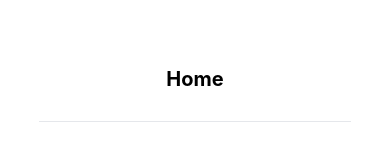
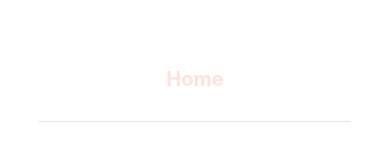
Before and after one commit to jakeirs/dream-pie, a React Native app: screen / in a window 390 px wide. Shown: the part 258-410 px from the top of the page. Built offline with nearby package versions, Linux system fonts and the light colour scheme.

Commit message:
worklet added

```diff
--- a/babel.config.js
+++ b/babel.config.js
@@ -1,6 +1,6 @@
 module.exports = function (api) {
   api.cache(true);
-  let plugins = [];
+  let plugins = ["react-native-worklets/plugin"];
 
   return {
     presets: [['babel-preset-expo', { jsxImportSource: 'nativewind' }], 'nativewind/babel'],
--- a/components/Container.tsx
+++ b/components/Container.tsx
@@ -5,5 +5,5 @@ export const Container = ({ children }: { children: React.ReactNode }) => {
 };
 
 const styles = {
-  container: 'flex flex-1 m-6',
+  container: 'flex flex-1 m-6 bg-red-500',
 };
--- a/components/ScreenContent.tsx
+++ b/components/ScreenContent.tsx
@@ -19,7 +19,7 @@ export const ScreenContent = ({ title, path, children }: ScreenContentProps) =>
   );
 };
 const styles = {
-  container: `items-center flex-1 justify-center`,
+  container: `items-center  flex-1 justify-center`,
   separator: `h-[1px] my-7 w-4/5 bg-gray-200`,
-  title: `text-xl font-bold`,
+  title: `text-xl font-bold text-red-100`,
 };
--- /dev/null
+++ b/nativewind-env.d.ts
@@ -0,0 +1,3 @@
+/// <reference types="nativewind/types" />
+
+// NOTE: This file should not be edited and should be committed with your source code. It is generated by NativeWind.
--- a/package.json
+++ b/package.json
@@ -17,7 +17,8 @@
     "react": "19.1.0",
     "react-native": "0.81.4",
     "react-native-reanimated": "~4.1.0",
-    "react-native-safe-area-context": "~5.6.0"
+    "react-native-safe-area-context": "~5.6.0",
+    "react-native-worklets": "^0.5.1"
   },
   "devDependencies": {
     "@babel/core": "^7.20.0",
```
Also changed, not shown: 1 other file (tests, documents, lock files or other folders).
